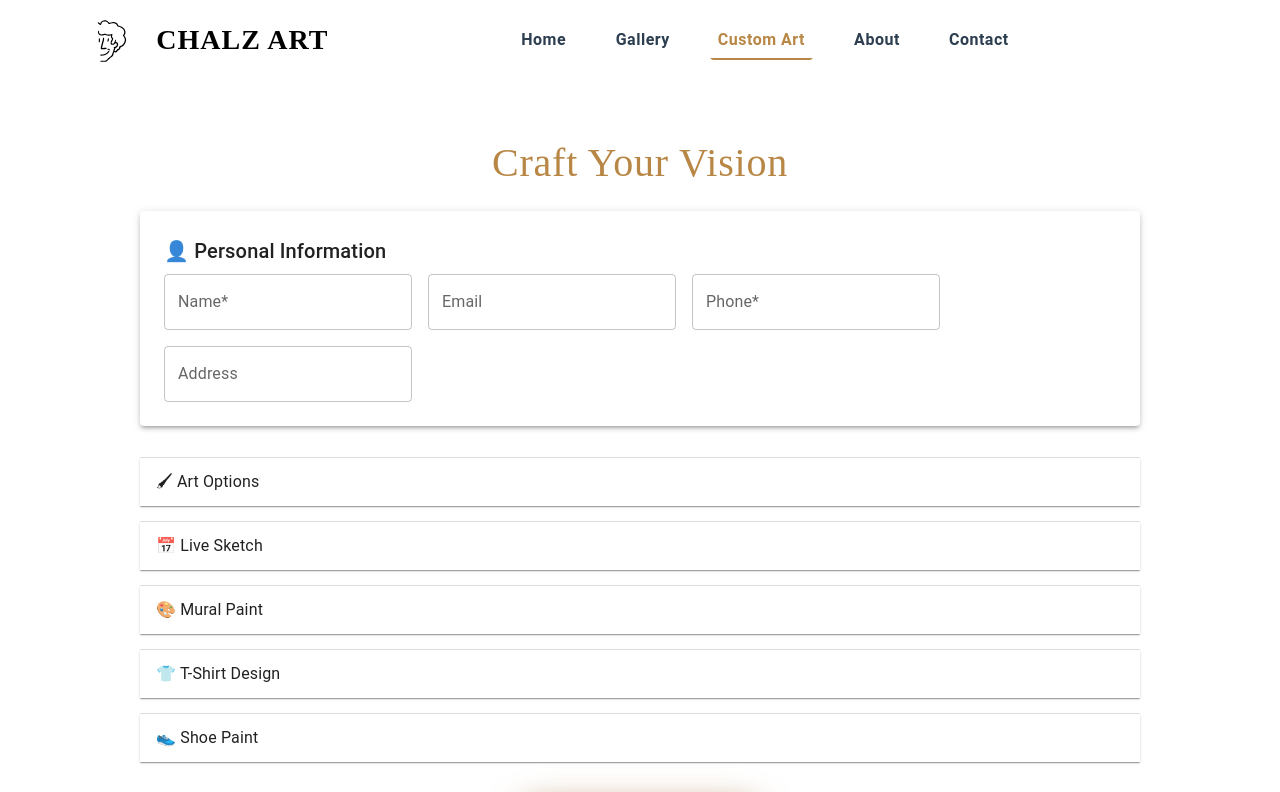
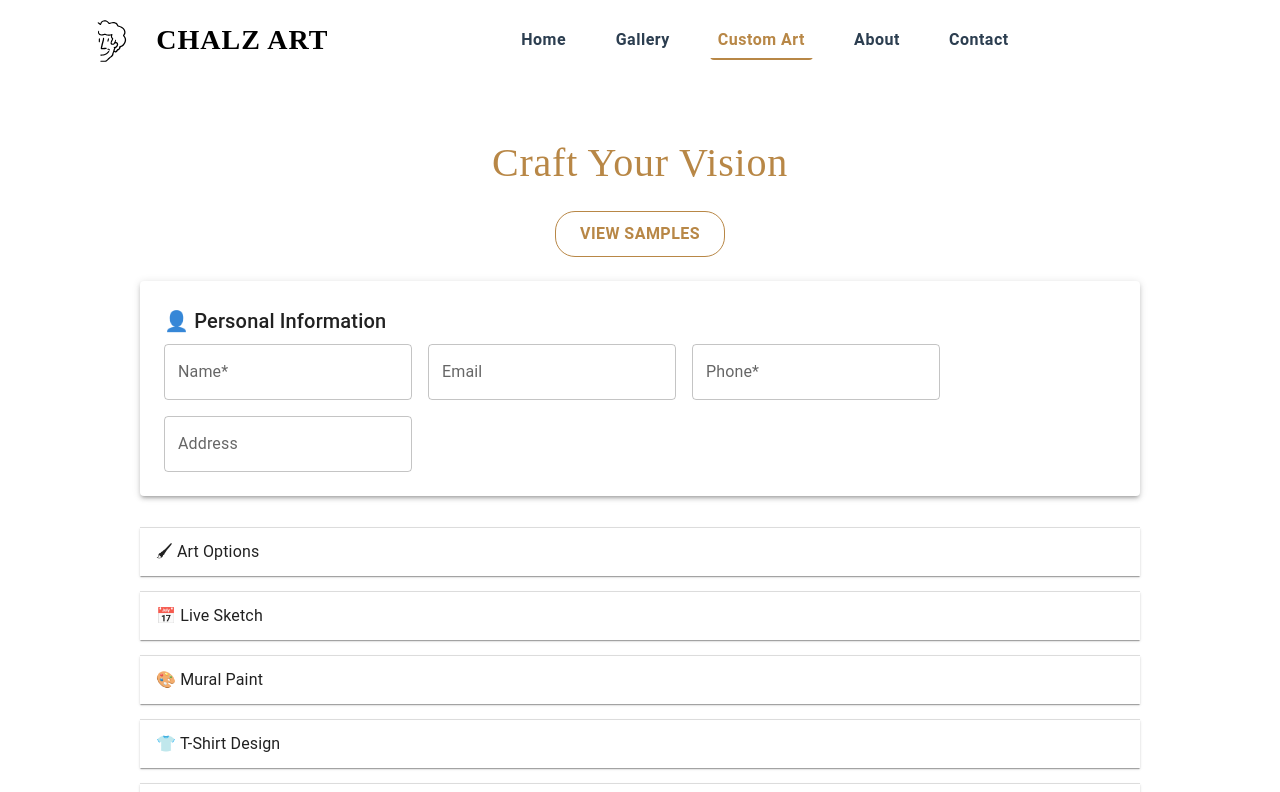
Before and after one commit to Mohamedyoonus/ChalzArt, a React (Vite) app: page /customize in a window 1280 px wide. Shown: the top 792 px of the page. Built offline with nearby package versions, Linux system fonts and the light colour scheme; some icons are missing.

Commit message:
Fix casing

```diff
--- a/src/pages/Customize.jsx
+++ b/src/pages/Customize.jsx
@@ -227,6 +227,35 @@ const Customize = () => {
       >
         Craft Your Vision
       </Typography>
+
+      <Box textAlign="center" sx={{ mb: 3 }}>
+  <Button
+    variant="outlined"
+    component="a"
+    href="https://wa.me/c/919176425811"
+    target="_blank"
+    rel="noopener noreferrer"
+    sx={{
+      borderRadius: "20px",
+      fontWeight: "bold",
+      fontSize: isMobile ? "0.8rem" : "1rem",
+      px: 3,
+      py: 1,
+      textDecoration: "none",
+      color: "#B88746",
+      borderColor: "#B88746",
+      '&:hover': {
+        backgroundColor: "#B88746",
+        color: "#fff",
+      },
+    }}
+  >
+    View Samples
+  </Button>
+</Box>
+
+
+
 
       {submitted && (
         <Alert severity="success" sx={{ mb: 3 }}>
```
